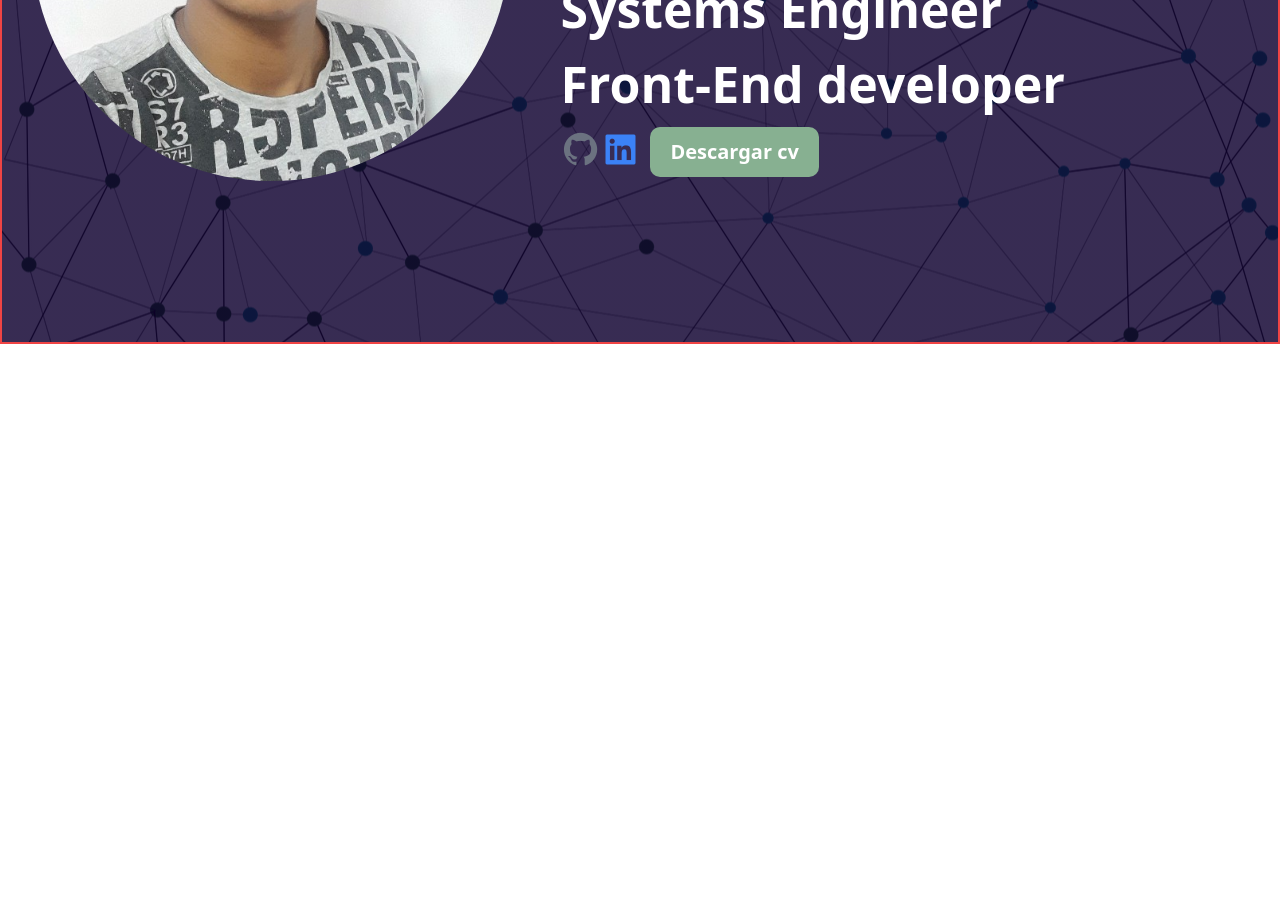
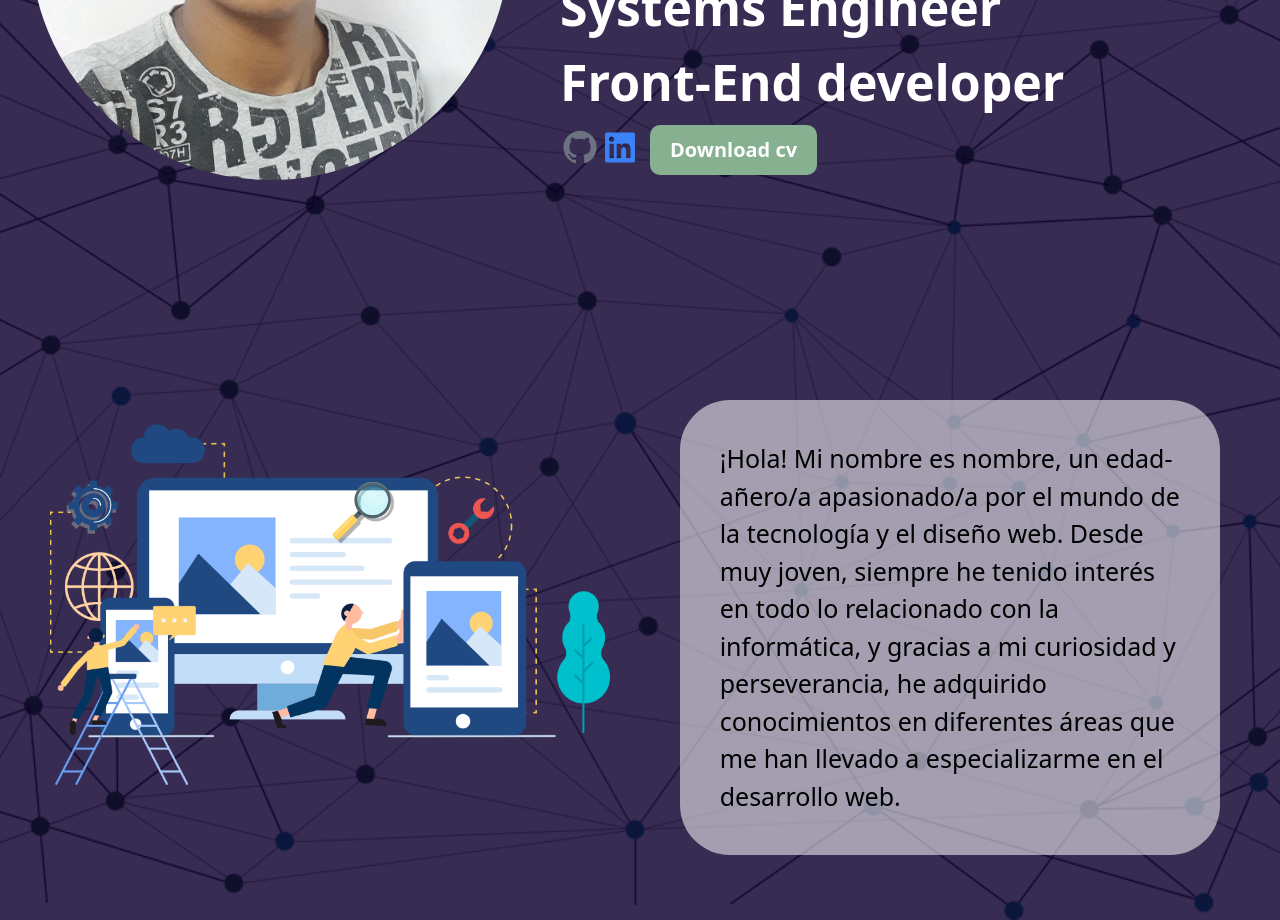
Before and after one commit to Carlosfranco17/portafolio, a React (Vite) app: page / in a window 1280 px wide. Shown: the part 560-1480 px from the top of the page. Before the commit the page ends 904 px from the top, so only its background shows below. Built offline with nearby package versions, Linux system fonts and the light colour scheme.

Commit message:
about_ajustado

```diff
--- a/src/App.jsx
+++ b/src/App.jsx
@@ -1,5 +1,6 @@
 
 import './App.css'
+import About from './component/about/About'
 import Home from './component/home/Home'
 import Nav from './component/nav/Nav'
 
@@ -10,6 +11,7 @@ function App() {
     <main className='main'>
       <Nav/>
       <Home/>
+      <About/>
     </main>
   )
 }
--- /dev/null
+++ b/src/component/about/About.css
@@ -0,0 +1,65 @@
+.about{
+display: flex;
+/* border: 1px solid red; */
+min-height: 100vh;
+padding: 40px;
+gap: 40px;
+min-height: 100%;
+
+
+}
+.aboutimg{
+padding: 10px;
+/* border: 1px solid red; */
+width: 50%;
+
+}
+
+.abouttext{
+
+
+padding: 20px;
+/* border: 1px solid red; */
+width: 50%;
+border-radius: 50px;
+min-height: 500px;
+
+
+}
+
+
+.aboutparagrapho{
+font-size: 2rem;
+border-radius: 50px;
+padding: 40px;
+font-size:25px;
+background-color: rgba(255, 255, 255, 0.541);
+
+}
+.img2{
+    width: 100%;
+}
+
+
+
+@media (max-width: 952px) {
+.about{
+    display: block;
+}
+
+.abouttext{
+    width: 100%;
+}
+
+
+
+}
+
+
+@media (max-width: 858px) {
+    .aboutparagrapho{
+        font-size: 16px;
+    }
+
+
+}
--- /dev/null
+++ b/src/component/about/About.jsx
@@ -0,0 +1,34 @@
+import React from 'react'
+
+const About = () => {
+  return (
+    <section className='about'>
+
+
+<div className='aboutimg'>
+
+<img className='img2' src="/images/aboutMe.png" alt="" />
+
+</div>
+
+
+<div className='abouttext'>
+
+<div className='aboutparagrapho'>
+
+<p>
+¡Hola! Mi nombre es nombre, un edad-añero/a apasionado/a por el mundo de la tecnología y el diseño web. Desde muy joven, siempre he tenido interés en todo lo relacionado con la informática, y gracias a mi curiosidad y perseverancia, he adquirido conocimientos en diferentes áreas que me han llevado a especializarme en el desarrollo web.
+</p>
+
+</div>
+
+
+
+</div>
+
+
+    </section>
+  )
+}
+
+export default About
--- a/src/component/home/Home.css
+++ b/src/component/home/Home.css
@@ -24,6 +24,7 @@
 }
 
 .name{
+    text-transform: capitalize;
 color: #87b091;
 
     font-size: 90px;
--- a/src/component/home/Home.jsx
+++ b/src/component/home/Home.jsx
@@ -2,7 +2,7 @@ import React from "react";
 
 const Home = () => {
   return (
-    <section className="home border-[2px] border-red-500">
+    <section className="home ">
 
 {/* padre */}
       <div className="Presentation">
@@ -36,7 +36,7 @@ const Home = () => {
 
             <div className="cv">
 
-              <button className="download">Descargar cv</button>
+              <button className="download">Download cv</button>
             </div>
           </div>
         </div>
--- a/src/main.jsx
+++ b/src/main.jsx
@@ -4,6 +4,7 @@ import App from './App.jsx'
 import './index.css'
  import './component/nav/Nav.css'
  import './component/home/Home.css'
+ import './component/about/About.css'
 
 
 ReactDOM.createRoot(document.getElementById('root')).render(
```
Also changed, not shown: public/images/aboutMe.png (added).
